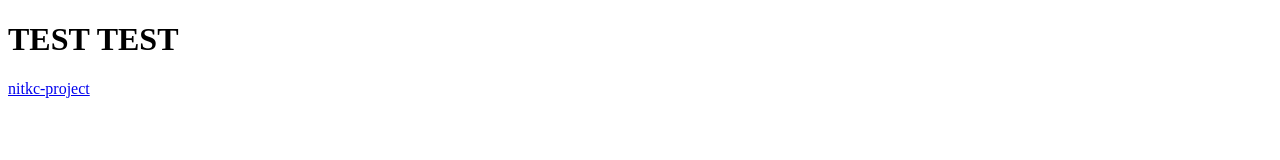
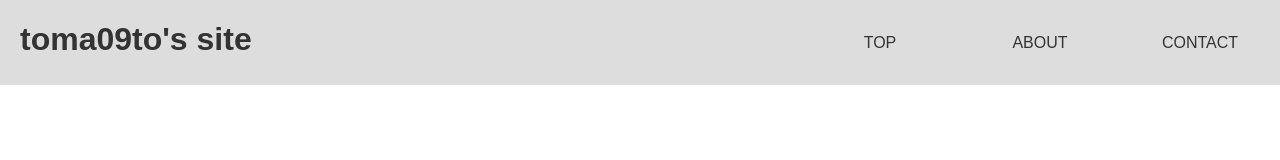
Before and after one commit to toma09to/toma09to.github.io, a plain HTML site: page index.html in a window 1280 px wide. Drawn offline with Linux system fonts and the light colour scheme.

Commit message:
Create styles.css

```diff
--- /dev/null
+++ b/css/styles.css
@@ -0,0 +1,54 @@
+:root {
+    --main-text: #333;
+    --main-bg: #fff;
+    --main-header: #ddd;
+}
+
+body {
+    color: var(--main-text);
+    background-color: var(--main-bg);
+    margin: 0;
+    font-family: sans-serif;
+}
+
+a {
+    text-decoration: none;
+    color: var(--main-text);
+}
+
+header {
+    background-color: var(--main-header);
+    display: flex;
+    width: 100%;
+    height: 85px;
+    top: 0;
+    margin-bottom: 10px;
+}
+
+.title {
+    margin-left: 20px;
+    margin-right: auto;
+}
+
+.menu-list {
+    margin: 0;
+    padding: 0;
+    height: 85px;
+    display: flex;
+}
+
+.menu-item {
+    width: 100px;
+    padding: 30px;
+    list-style: none;
+    display: flex;
+    text-align: center;
+    justify-content: center;
+    align-items: center;
+    transition: all .5s;
+}
+
+.menu-item:hover {
+    background: white;
+    color: black;
+}
--- a/index.html
+++ b/index.html
@@ -1,10 +1,20 @@
 <!DOCTYPE html>
-<html>
+<html lang="ja">
     <head>
+        <meta charset="utf-8">
         <title>toma09to's site</title>
+        <link rel="stylesheet" href="css/styles.css" type="text/css">
     </head>
     <body>
-        <h1>TEST TEST</h1>
-        <a href="nitkc-project/">nitkc-project</a>
+        <header>
+            <h1 class="title"><a href="#">toma09to's site</a></h1>
+            <nav class="menu">
+                <ul class="menu-list">
+                    <li class="menu-item"><a href="#">TOP</a></li>
+                    <li class="menu-item"><a href="#">ABOUT</a></li>
+                    <li class="menu-item"><a href="#">CONTACT</a></li>
+                </ul>
+            </nav>
+        </header>
     </body>
 </html>
```
